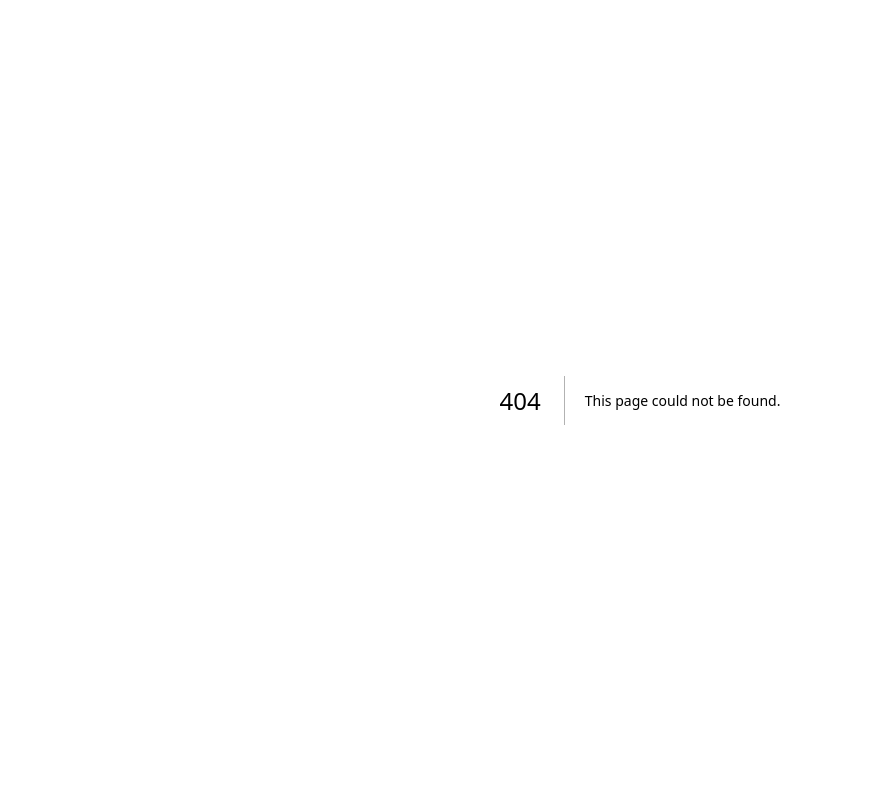
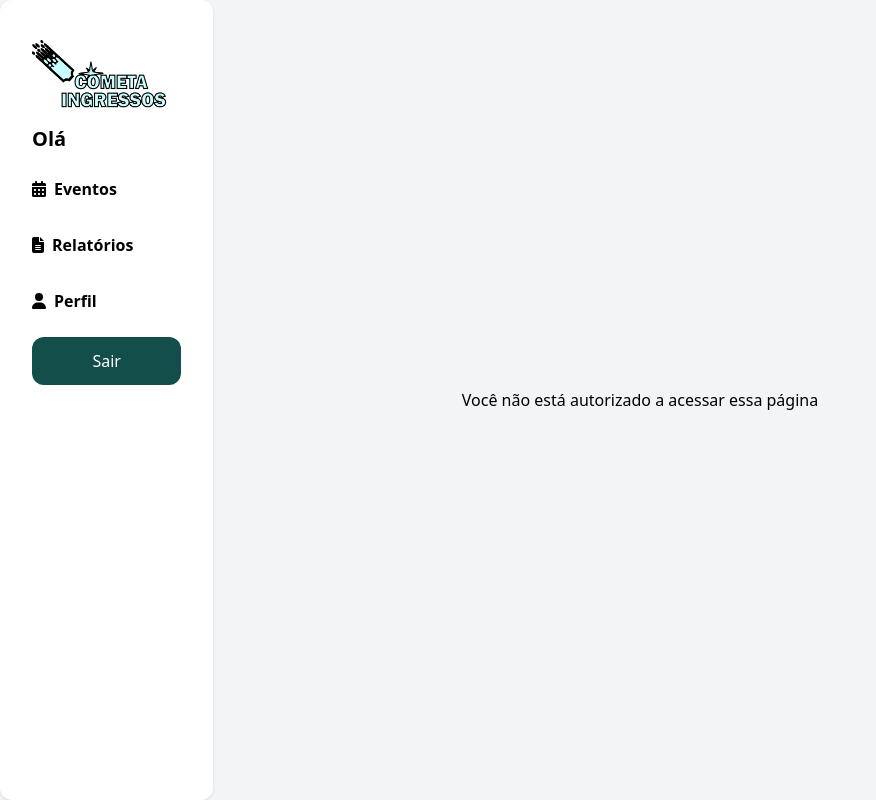
Before and after one commit to Yamazaki-Khaio/Cometa-Ingresso, a Next.js app in the folder ingressoscometa/: page /editar_evento in a window 1280 px wide. Before the commit this address had no page. Shown: the whole page, without its empty margins (0-876 px from the left). Built offline with nearby package versions, Linux system fonts and the light colour scheme; no server answers.

Commit message:
Adicionando tela de editar

```diff
--- a/ingressoscometa/src/components/PromoterLogado/EventoPromoter.tsx
+++ b/ingressoscometa/src/components/PromoterLogado/EventoPromoter.tsx
@@ -27,7 +27,7 @@ export default function EventoPromoter(props: any) {
                 <Botao href="/cancelar" NomeBotao="Cancelar" />
             </div>
             <div className="absolute bottom-3/4 right-8">
-                < a href={`/editar?id=${props.id}`} className="btn btn-default">
+                < a href={`/editar_evento?id=${props.id}`} className="btn btn-default">
                     <button
                     type="button"
                     className="btn btn-default"
--- /dev/null
+++ b/ingressoscometa/src/pages/editar_evento.tsx
@@ -0,0 +1,23 @@
+import Layout from "@/components/CabecalhoPromoter/LayoutPromoter";
+import CadastroEvento from "@/components/CadastroEvento/Cadastro_Evento";
+import {useSession} from 'next-auth/react'
+import NaoUtorizado from "@/components/naoAutorizado";
+export default function cadastro(){
+    const { data: session } = useSession()
+
+    if(session&&session?.user.tipo==='2'){
+        return(
+            <div>
+                <Layout pagina={<CadastroEvento/>} />
+            </div>
+        )
+    }else{
+
+        return(
+            <div>
+                <Layout pagina={<NaoUtorizado/>} />
+            </div>
+        )
+    }
+
+}
```
